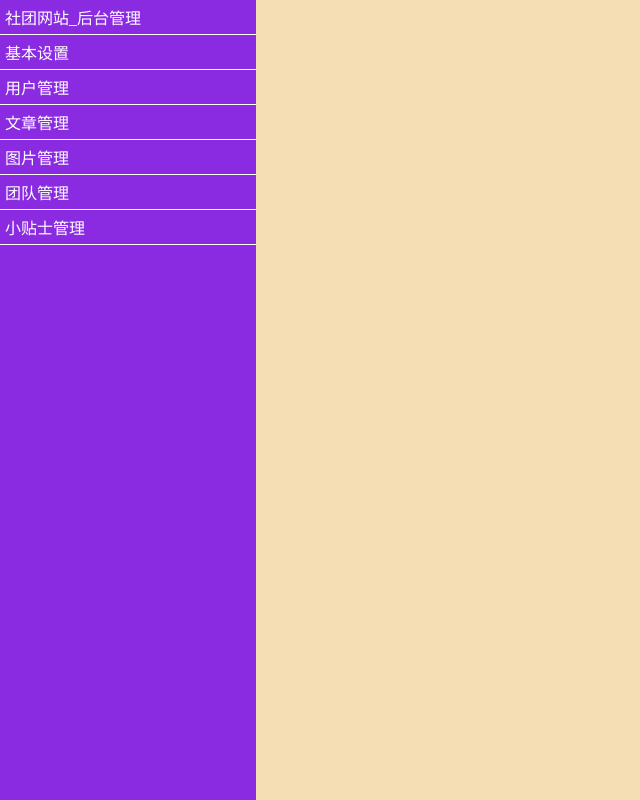
After one commit to Hocheese/stiei-game-develop-website, a PHP site: page /tpl/admin/header.html in a window 1280 px wide. The commit adds this page. Shown: the whole page, without its empty margins (0-640 px from the left). Run offline with PHP 8.4, Linux system fonts and the light colour scheme.

Commit message:
举头望明月，低头湿裤裆

```diff
--- /dev/null
+++ b/css/admin/admin.css
@@ -0,0 +1,40 @@
+@charset "utf-8";
+/* CSS Document */
+.container{
+	display: flex;
+	width: 100%;
+	height: 100%;
+}
+a{
+	text-decoration: none;
+	color: white;
+}
+article{
+	display: flex;
+	width: 80%;
+	flex-direction: column;
+}
+html,body{
+	margin: 0;
+	height: 100%;
+	width: 100%;
+	display: flex;
+	background-color: wheat;
+}
+nav{
+	display: flex;
+	flex-direction: column;
+	background-color: blueviolet;
+	color: white;
+	height: 100%;
+	width: 20%;
+}
+li{
+	display: flex;
+	border-bottom: #FFFFFF solid 1px;
+	padding: 5px;
+}
+ul{
+	padding: 0;
+	margin: 0;
+}
--- a/index.php
+++ b/index.php
@@ -9,6 +9,7 @@ include("config.php");
 include("function.php");
 include("Controller.class.php");
 include("Database.class.php");
+include("Tpl.class.php");
 $_CTRL=isset($_GET["ctrl"])?$_GET["ctrl"]:"index";
 Controller::$_CTRL();
 unset($_GET["ctrl"]);
--- a/model/article.php
+++ b/model/article.php
@@ -9,6 +9,6 @@ function article_add(String $title,String $text,int $class,int $imgid=0){
 	$ucode=$_SESSION["userData"]["account_code"];
 	$db=new Database();
 	$rel=$db->query("INSERT INTO `article`( `title`, `timeline`, `ucode`, `cid`, `imageid`, `text`) VALUES ($title,$timeline,$ucode,$class,$imgid,$text)");
-
+	return $rel;
 }
 ?>
--- a/model/image.php
+++ b/model/image.php
@@ -1,5 +1,5 @@
 <?php
-function image_save(){
+function image_save(int $safe=0){
 	define("IMAGE_UPLOAD_DIR","source/images");
 	is_dir("source")?"":mkdir("source");
 	is_dir(IMAGE_UPLOAD_DIR)?"":mkdir(IMAGE_UPLOAD_DIR);
@@ -10,7 +10,7 @@ function image_save(){
 		move_uploaded_file($_FILES["file"]["tmp_name"],$dirname);
 		$db=new Database();
 		$title=isset($_GET['title'])?$_GET['title']:"无标题";
-		$rel=$db->query("INSERT INTO `image`(`title`, `type`, `src`, `timeline`) VALUES ('$title', '$type' ,'$dirname',$time)");
+		$rel=$db->query("INSERT INTO `image`(`title`, `type`, `src`, `safe`, `timeline`) VALUES ('$title', '$type' ,'$dirname',$safe,$time)");
 
 	}else{
 
--- a/test.php
+++ b/test.php
@@ -1,5 +1,6 @@
 <?php
 //Asia/Shanghai
+session_start();
 define("TOKEN",true);
 include("config.php");
 include("database.class.php");
@@ -22,7 +23,9 @@ echo test();
 if(isset($_FILES['file'])){
 	var_dump(image_save()) ;
 }
-
+$time=time();
+echo "<strong>time:$time</strong>,<strong>".password_hash(md5(md5("123456").$time),PASSWORD_DEFAULT)."</strong>";
+unset($_SESSION['verCode']);
 ?>
 <!doctype html>
 <html>
--- /dev/null
+++ b/tpl/admin/footer.html
@@ -0,0 +1,6 @@
+
+
+	</article>
+</div>
+</body>
+</html>
--- /dev/null
+++ b/tpl/admin/header.html
@@ -0,0 +1,22 @@
+<!doctype html>
+<html>
+<head>
+<meta charset="utf-8">
+<title>社团网站_后台管理</title>
+<link rel="stylesheet" type="text/css" href="./css/admin/admin.css">
+</head>
+
+<body>
+<div class="container">
+	<nav>
+		<ul>
+			<li><a href="#">社团网站_后台管理</a></li>
+			<li><a href="#">基本设置</a></li>
+			<li><a href="#">用户管理</a></li>
+			<li><a href="#">文章管理</a></li>
+			<li><a href="#">图片管理</a></li>
+			<li><a href="#">团队管理</a></li>
+			<li><a href="#">小贴士管理</a></li>
+		</ul>
+	</nav>
+	<article>
--- /dev/null
+++ b/tpl/admin/image.html
@@ -0,0 +1,6 @@
+<div>
+	<h1>图片列表</h1>
+</div>
+<div>
+	<h1>添加图片</h1>
+</div>
```
Also changed, not shown: controller/Admin.class.php (+11 -0 lines), controller/Image.class.php (+6 -5 lines), tpl.class.php (+7 -5 lines), tpl/admin/frame.html (added, +20 -0 lines), 4 other files.
